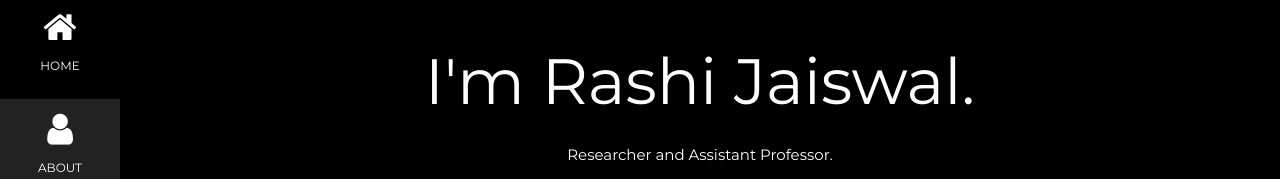
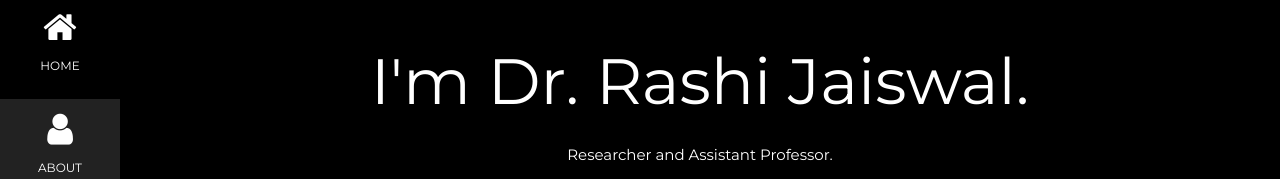
Before and after one commit to drrashijaiswal/drrashijaiswal.github.io, a plain HTML site: page index.html in a window 1280 px wide. Shown: the part 21-200 px from the top of the page. Drawn offline with nearby package versions, Linux system fonts and the light colour scheme.

Commit message:
update 4

```diff
--- a/index.html
+++ b/index.html
@@ -54,7 +54,7 @@ body, h1,h2,h3,h4,h5,h6 {font-family: "Montserrat", sans-serif}
 <div class="w3-padding-large" id="main">
   <!-- Header/Home -->
   <header class="w3-container w3-padding-32 w3-center w3-black" id="home">
-    <h1 class="w3-jumbo"><span class="w3-hide-small">I'm</span> Rashi Jaiswal.</h1>
+    <h1 class="w3-jumbo"><span class="w3-hide-small">I'm</span> Dr. Rashi Jaiswal.</h1>
     <p>Researcher and Assistant Professor.</p>
     <img src="/w3images/man_smoke.jpg" alt="boy" class="w3-image" width="992" height="1108">
   </header>
```
